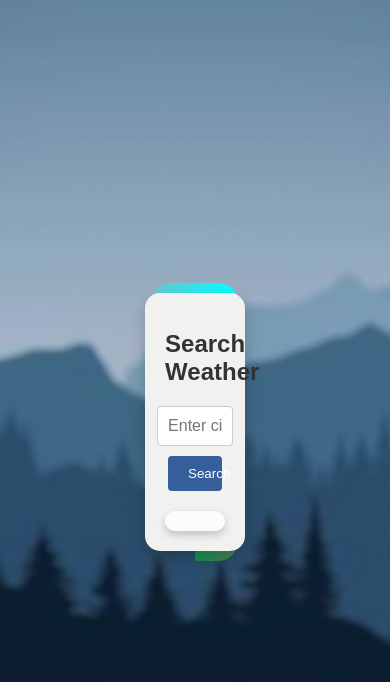
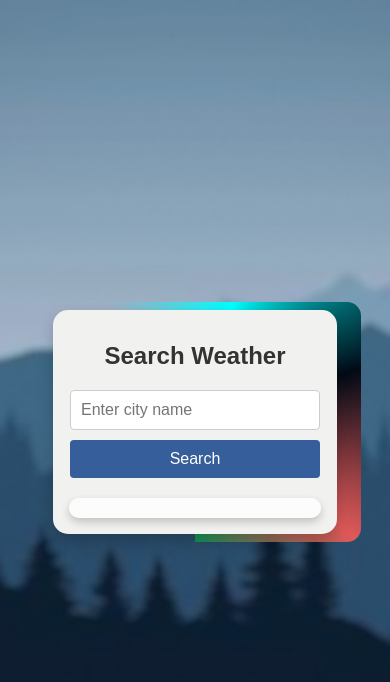
Before and after one commit to thealokmishra29/Weather-Web, a website built with Vite: page index.html in a window 390 px wide. Built offline with nearby package versions, Linux system fonts and the light colour scheme.

Commit message:
responsive add on

```diff
--- a/style.css
+++ b/style.css
@@ -11,15 +11,19 @@ body {
   color: #ffffff;
 }
 
+/* Use border-box everywhere to make sizing more predictable */
+* {
+  box-sizing: border-box;
+}
+
 /* Main Container */
 #main_container {
   display: flex;
   justify-content: center;
   align-items: center;
   width: 100%;
-  height: 100vh;
+  min-height: 100vh; /* allow content to grow without forcing overflow */
   padding: 20px;
-  box-sizing: border-box;
 }
 
 h1 {
@@ -31,9 +35,11 @@ h1 {
 .glow {
   position: relative;
   height: auto; /* Increases height to wrap the container */
-  width: calc(19% + 20px); /* Increases width to wrap the container */
+  /* Wrap the inner card tightly: use inline-flex and allow the glow to size to content, but cap its maximum width */
+  display: inline-flex;
+  width: auto;
+  max-width: 420px;
   background: conic-gradient(from var(--angle), transparent 40%, aqua, #010a16, rgb(223, 89, 89), rgba(7, 177, 75, 0.685));
-  display: flex;
   align-items: center;
   justify-content: center;
   border-radius: 20px; /* Matches the container's border radius */
@@ -140,3 +146,22 @@ h1 {
     font-size: 14px;
   }
 }
+
+/* Extra small screens adjustments */
+@media (max-width: 420px) {
+  .container {
+    padding: 16px;
+  }
+
+  #city-input,
+  #search-btn {
+    width: 100%;
+    font-size: 16px;
+  }
+
+  .glow {
+    width: 95%;
+    padding: 8px;
+    border-radius: 14px;
+  }
+}
```
Also changed, not shown: README.md, 1 other file.
